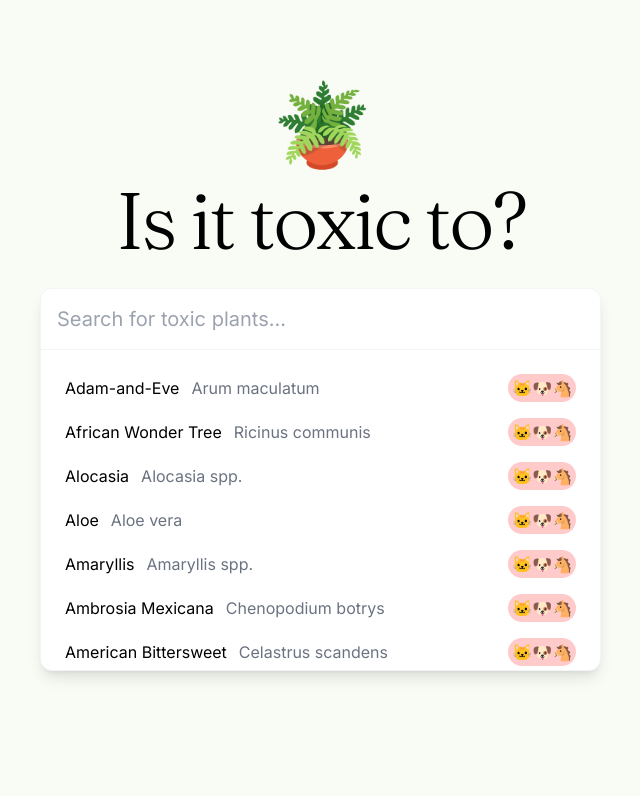
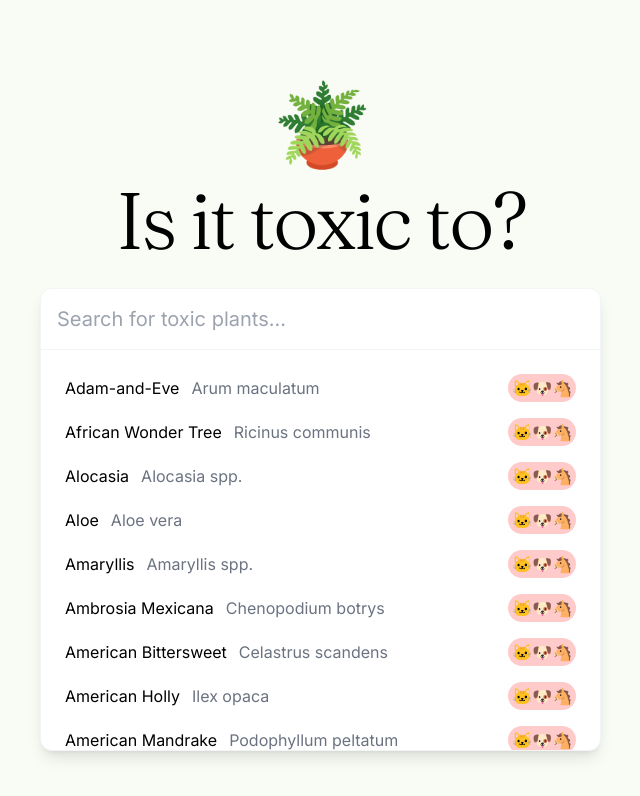
Before and after one commit to jagnip/is-it-toxic-app, a Next.js app: page / in a window 1280 px wide. Shown: the top 796 px of the page, without its empty margins (24-664 px from the left). Built offline with nearby package versions, Linux system fonts and the light colour scheme.

Commit message:
Updated layout

```diff
--- a/src/app/_components/Search.tsx
+++ b/src/app/_components/Search.tsx
@@ -3,7 +3,7 @@ import SearchResults from "./SearchResults";
 
 export default function Search() {
   return (
-    <div className="shadow-lg rounded-xl  bg-white border border-gray-100">
+    <div className="shadow-lg rounded-xl max-w-xl bg-white border border-gray-100">
       <SearchInput />
       <SearchResults />
     </div>
--- a/src/app/_components/SearchResults.tsx
+++ b/src/app/_components/SearchResults.tsx
@@ -3,7 +3,7 @@ import { animalToEmoji } from "../_utils/animalTo";
 
 export default function SearchResults() {
   return (
-    <div className="h-[40vh] overflow-y-auto p-4 scrollbar-hide">
+    <div className="max-h-[400px] overflow-y-auto p-4 scrollbar-hide">
       <ul>
         {Object.keys(PLANTS).map((key) => {
           const plant = PLANTS[key];
--- a/src/app/_views/MainPage.tsx
+++ b/src/app/_views/MainPage.tsx
@@ -1,7 +1,6 @@
 export default function MainPage() {
   return (
     <>
-      <div></div>
     </>
   );
 }
```
